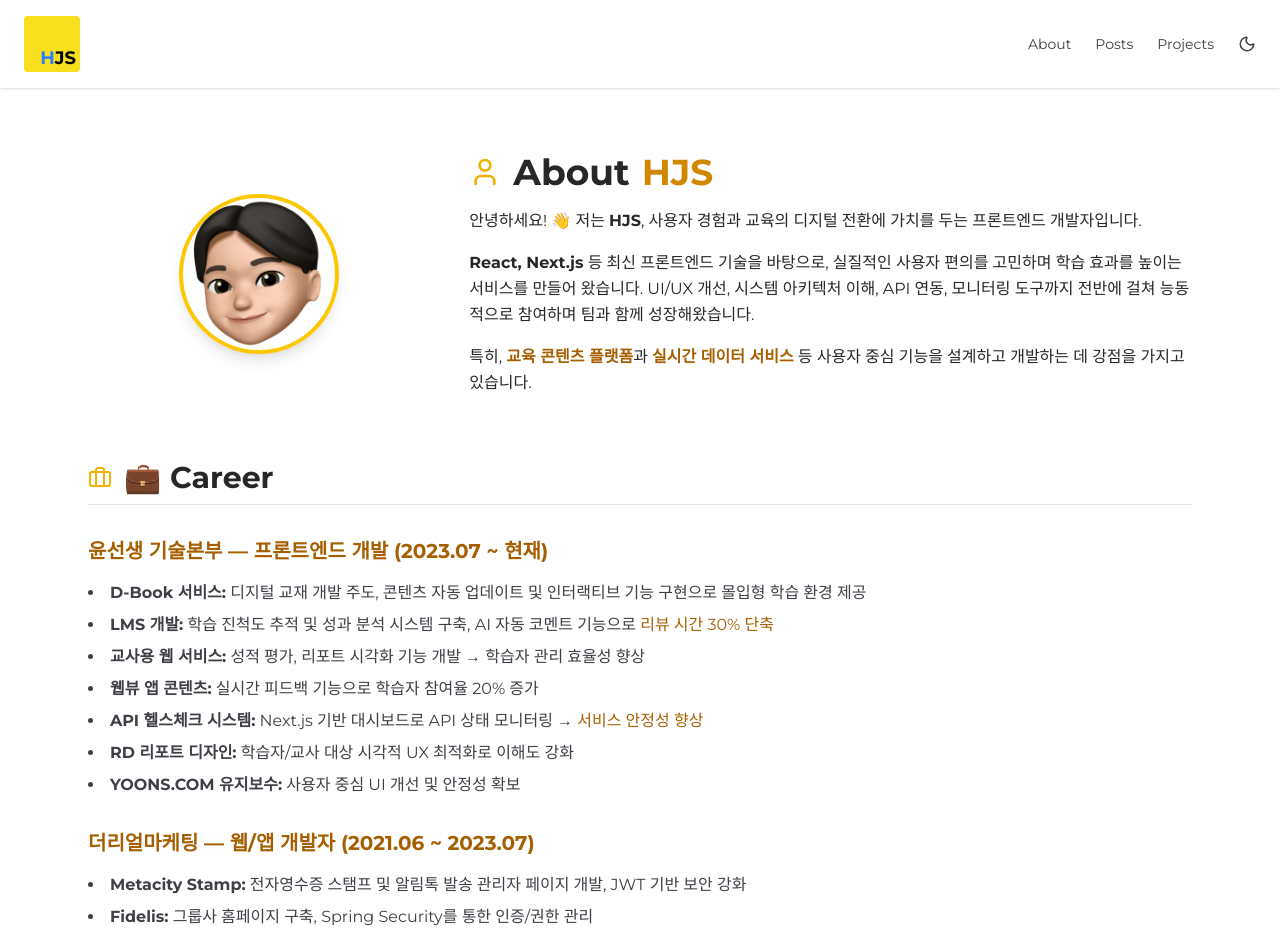
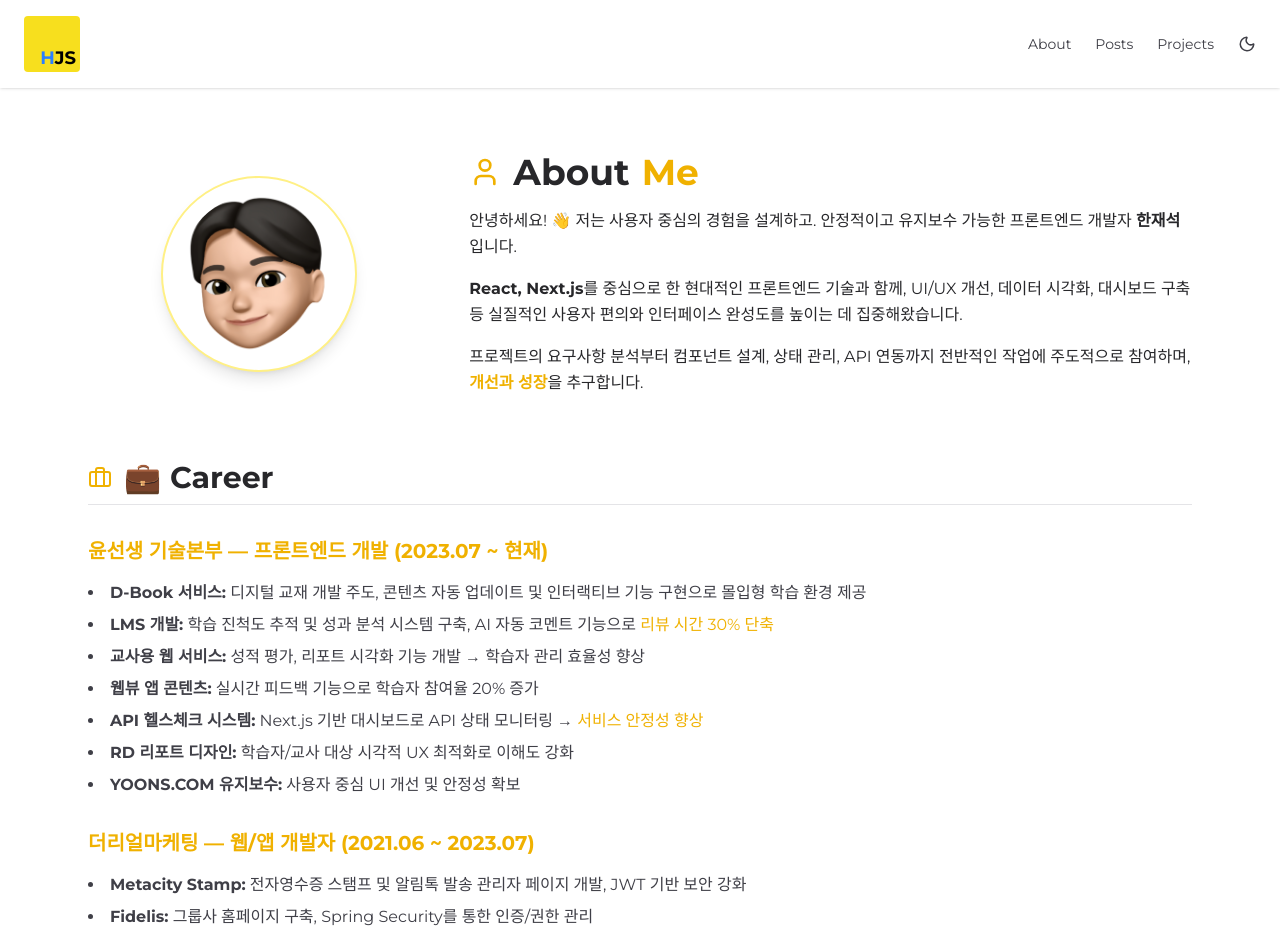
Before and after one commit to Jaeseokkong/NEXT-BLOG, a Next.js app: page /about in a window 1280 px wide. Shown: the top 938 px of the page. Built offline with nearby package versions, Linux system fonts and the light colour scheme.

Commit message:
fix: 소개 문구 수정

```diff
--- a/src/app/about/page.tsx
+++ b/src/app/about/page.tsx
@@ -8,7 +8,8 @@ export default function AboutPage() {
       {/* 소개 및 프로필 */}
       <section className="grid grid-cols-1 md:grid-cols-3 gap-10 items-center">
         <div className="flex justify-center">
-          <div className="relative w-40 h-40 rounded-full overflow-hidden border-4 border-yellow-400 shadow-lg">
+          <div className="p-4 bg-white dark:bg-zinc-800 rounded-full shadow-lg border-2 border-yellow-200">
+            <div className="relative aspect-square w-40 rounded-full overflow-hidden">
               <Image
                 src="/images/avatar-1.png"
                 alt="HJS Avatar"
@@ -18,19 +19,20 @@ export default function AboutPage() {
               />
             </div>
           </div>
+        </div>
         <div className="md:col-span-2 space-y-4 leading-relaxed">
           <h1 className="text-4xl font-bold flex items-center gap-3">
             <User className="w-8 h-8 text-yellow-500" />
-            About <span className="text-yellow-600 dark:text-yellow-400">HJS</span>
+            About <span className="text-yellow-500 dark:text-yellow-400">Me</span>
           </h1>
           <p>
-            안녕하세요! 👋 저는 <strong>HJS</strong>, 사용자 경험과 교육의 디지털 전환에 가치를 두는 프론트엔드 개발자입니다.
+            안녕하세요! 👋 저는 사용자 중심의 경험을 설계하고. 안정적이고 유지보수 가능한 프론트엔드 개발자 <strong>한재석</strong>입니다.
           </p>
           <p>
-            <strong>React, Next.js</strong> 등 최신 프론트엔드 기술을 바탕으로, 실질적인 사용자 편의를 고민하며 학습 효과를 높이는 서비스를 만들어 왔습니다. UI/UX 개선, 시스템 아키텍처 이해, API 연동, 모니터링 도구까지 전반에 걸쳐 능동적으로 참여하며 팀과 함께 성장해왔습니다.
+            <strong>React, Next.js</strong>를 중심으로 한 현대적인 프론트엔드 기술과 함께, UI/UX 개선, 데이터 시각화, 대시보드 구축 등 실질적인 사용자 편의와 인터페이스 완성도를 높이는 데 집중해왔습니다.
           </p>
           <p>
-            특히, <span className="text-yellow-700 dark:text-yellow-400 font-semibold">교육 콘텐츠 플랫폼</span>과 <span className="text-yellow-700 dark:text-yellow-400 font-semibold">실시간 데이터 서비스</span> 등 사용자 중심 기능을 설계하고 개발하는 데 강점을 가지고 있습니다.
+            프로젝트의 요구사항 분석부터 컴포넌트 설계, 상태 관리, API 연동까지 전반적인 작업에 주도적으로 참여하며, <span className="text-yellow-500 dark:text-yellow-400 font-semibold">개선과 성장</span>을 추구합니다.
           </p>
         </div>
       </section>
@@ -44,7 +46,7 @@ export default function AboutPage() {
 
         {/* 윤선생 */}
         <div className="space-y-4">
-          <h3 className="text-xl font-semibold text-yellow-700 dark:text-yellow-400">
+          <h3 className="text-xl font-semibold text-yellow-500 dark:text-yellow-400">
             윤선생 기술본부 — 프론트엔드 개발 (2023.07 ~ 현재)
           </h3>
           <ul className="list-disc list-inside space-y-2 text-zinc-700 dark:text-zinc-300">
@@ -52,7 +54,7 @@ export default function AboutPage() {
               <strong>D-Book 서비스:</strong> 디지털 교재 개발 주도, 콘텐츠 자동 업데이트 및 인터랙티브 기능 구현으로 몰입형 학습 환경 제공
             </li>
             <li>
-              <strong>LMS 개발:</strong> 학습 진척도 추적 및 성과 분석 시스템 구축, AI 자동 코멘트 기능으로 <span className="text-yellow-700 dark:text-yellow-400 font-medium">리뷰 시간 30% 단축</span>
+              <strong>LMS 개발:</strong> 학습 진척도 추적 및 성과 분석 시스템 구축, AI 자동 코멘트 기능으로 <span className="text-yellow-500 dark:text-yellow-400 font-medium">리뷰 시간 30% 단축</span>
             </li>
             <li>
               <strong>교사용 웹 서비스:</strong> 성적 평가, 리포트 시각화 기능 개발 → 학습자 관리 효율성 향상
@@ -61,7 +63,7 @@ export default function AboutPage() {
               <strong>웹뷰 앱 콘텐츠:</strong> 실시간 피드백 기능으로 학습자 참여율 20% 증가
             </li>
             <li>
-              <strong>API 헬스체크 시스템:</strong> Next.js 기반 대시보드로 API 상태 모니터링 → <span className="text-yellow-700 dark:text-yellow-400 font-medium">서비스 안정성 향상</span>
+              <strong>API 헬스체크 시스템:</strong> Next.js 기반 대시보드로 API 상태 모니터링 → <span className="text-yellow-500 dark:text-yellow-400 font-medium">서비스 안정성 향상</span>
             </li>
             <li>
               <strong>RD 리포트 디자인:</strong> 학습자/교사 대상 시각적 UX 최적화로 이해도 강화
@@ -74,7 +76,7 @@ export default function AboutPage() {
 
         {/* 더리얼마케팅 */}
         <div className="space-y-4">
-          <h3 className="text-xl font-semibold text-yellow-700 dark:text-yellow-400">
+          <h3 className="text-xl font-semibold text-yellow-500 dark:text-yellow-400">
             더리얼마케팅 — 웹/앱 개발자 (2021.06 ~ 2023.07)
           </h3>
           <ul className="list-disc list-inside space-y-2 text-zinc-700 dark:text-zinc-300">
@@ -107,7 +109,7 @@ export default function AboutPage() {
           포트폴리오나 협업, 기술 토론에 관심이 있으시다면 언제든지 연락 주세요! <br />
           <a
             href="mailto:wotjr294@naver.com"
-            className="text-yellow-700 dark:text-yellow-400 underline font-semibold"
+            className="text-yellow-500 dark:text-yellow-400 underline font-semibold"
           >
             wotjr294@naver.com
           </a>
--- a/src/components/Intro.tsx
+++ b/src/components/Intro.tsx
@@ -2,15 +2,15 @@ import React from 'react';
 
 const Intro = () => {
   return (
-    <section className="rounded-xl bg-[#f7df1e]/30 dark:bg-[#f7df1e]/10 p-6 md:p-8">
+   <section className="rounded-xl bg-[#f7df1e]/30 dark:bg-[#f7df1e]/10 p-6 md:p-8">
       <h1 className="text-2xl font-bold text-yellow-700 dark:text-yellow-400 mb-4">
         👋 Welcome to HJS Blog
       </h1>
       <p className="text-zinc-800 dark:text-zinc-200 leading-relaxed text-base md:text-lg">
-        안녕하세요! <span className="font-semibold">저</span>의 개발 공부 기록 블로그입니다. <br />
-        매일 <span className="text-yellow-700 dark:text-yellow-400 font-semibold">조금씩 성장</span>하고,
-        <span className="text-yellow-700 dark:text-yellow-400 font-semibold"> 꾸준히 기록</span>합니다. <br />
-        함께 배우고 나누는 공간이 되었으면 좋겠어요!
+        안녕하세요! 프론트엔드 개발자 <span className="font-semibold text-yellow-700 dark:text-yellow-400">한재석</span>입니다. <br />
+        이 블로그는 개발 과정에서의 배움과 경험을 <span className="font-semibold text-yellow-700 dark:text-yellow-400">기록하고 공유</span>하는 공간입니다. <br />
+        작은 성장이라도 <span className="font-semibold text-yellow-700 dark:text-yellow-400">꾸준히</span>, 그리고 <span className="font-semibold text-yellow-700 dark:text-yellow-400">진심을 담아</span> 나아가겠습니다. <br />
+        방문해 주셔서 감사합니다 🙏
       </p>
     </section>
   );
```
Lines whose indentation alone changed are shown as unchanged.
